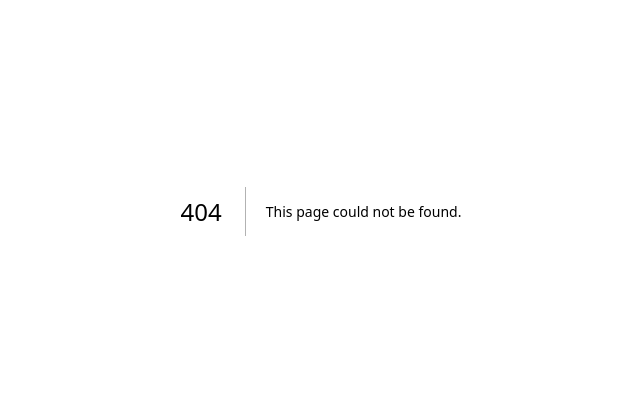
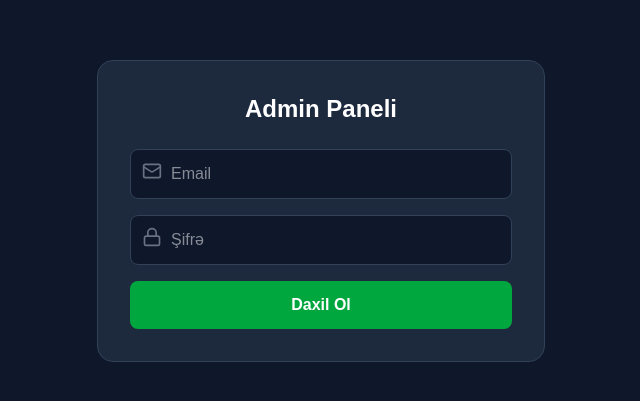
Before and after one commit to wdest/exam-project, a Next.js app: page /login in a window 1280 px wide. Before the commit this address had no page. Shown: the part 189-590 px from the top of the page, without its empty margins (319-959 px from the left). Built offline with nearby package versions, Linux system fonts and the light colour scheme; no server answers.

Commit message:
Create page.tsx

```diff
--- /dev/null
+++ b/app/login/page.tsx
@@ -0,0 +1,84 @@
+'use client';
+
+import { useState } from 'react';
+import { useRouter } from 'next/navigation';
+import { createClient } from '@/lib/supabaseClient';
+import { Lock, Mail } from 'lucide-react';
+
+export default function LoginPage() {
+  const [email, setEmail] = useState('');
+  const [password, setPassword] = useState('');
+  const [loading, setLoading] = useState(false);
+  const router = useRouter();
+  const supabase = createClient();
+
+  const handleLogin = async (e: React.FormEvent) => {
+    e.preventDefault();
+    setLoading(true);
+
+    // 1. Giriş et
+    const { data: { user }, error } = await supabase.auth.signInWithPassword({
+      email,
+      password,
+    });
+
+    if (error) {
+      alert('Xəta: ' + error.message);
+      setLoading(false);
+      return;
+    }
+
+    if (user) {
+      // 2. Rolu yoxla
+      const { data: profile } = await supabase
+        .from('users')
+        .select('role')
+        .eq('id', user.id)
+        .single();
+
+      if (profile?.role === 'admin') {
+        router.push('/admin');
+      } else {
+        alert('Siz Admin deyilsiniz! Tələbələr ana səhifədən girməlidir.');
+        await supabase.auth.signOut();
+        router.push('/');
+      }
+    }
+    setLoading(false);
+  };
+
+  return (
+    <div className="min-h-screen flex items-center justify-center bg-[#0f172a] text-white">
+      <div className="w-full max-w-md p-8 bg-slate-800 rounded-2xl border border-slate-700">
+        <h2 className="text-2xl font-bold text-center mb-6">Admin Paneli</h2>
+        <form onSubmit={handleLogin} className="space-y-4">
+          <div className="relative">
+            <Mail className="absolute left-3 top-3 w-5 h-5 text-gray-500" />
+            <input
+              type="email"
+              required
+              value={email}
+              onChange={(e) => setEmail(e.target.value)}
+              className="w-full pl-10 p-3 bg-slate-900 border border-slate-700 rounded-lg outline-none"
+              placeholder="Email"
+            />
+          </div>
+          <div className="relative">
+            <Lock className="absolute left-3 top-3 w-5 h-5 text-gray-500" />
+            <input
+              type="password"
+              required
+              value={password}
+              onChange={(e) => setPassword(e.target.value)}
+              className="w-full pl-10 p-3 bg-slate-900 border border-slate-700 rounded-lg outline-none"
+              placeholder="Şifrə"
+            />
+          </div>
+          <button type="submit" disabled={loading} className="w-full py-3 bg-green-600 hover:bg-green-700 rounded-lg font-bold">
+            {loading ? 'Yoxlanılır...' : 'Daxil Ol'}
+          </button>
+        </form>
+      </div>
+    </div>
+  );
+}
```
